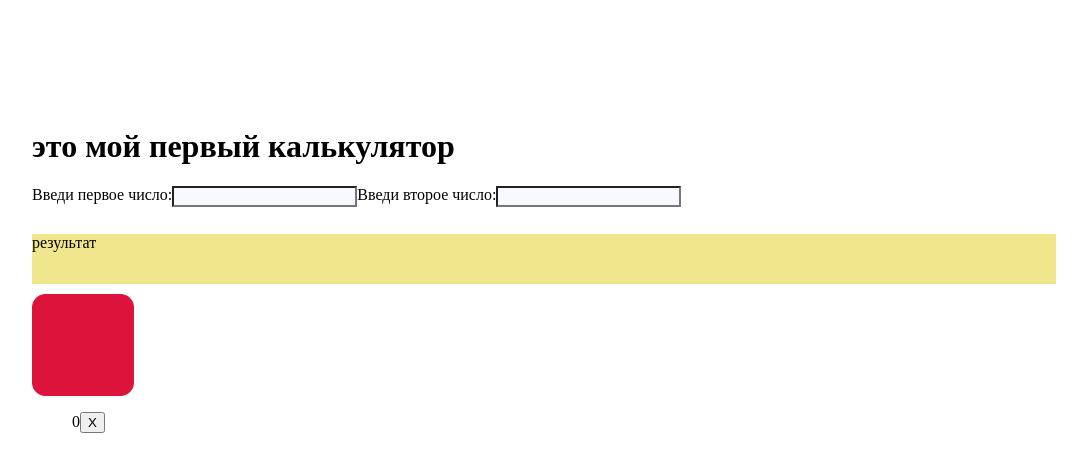
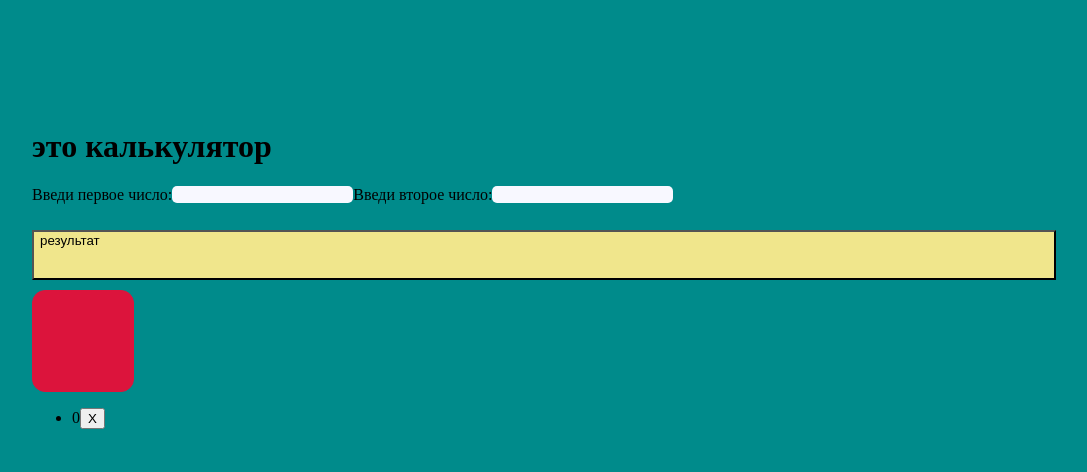
Before and after one commit to julmedvedeva/calculator, a plain HTML site: page index.html in a window 1280 px wide. Both pictures are taken after a click on the element 179 px from the left and 344 px from the top of the page. Shown: the whole page, without its empty margins (96-1183 px from the left). Drawn offline with Linux system fonts and the light colour scheme.

Commit message:
feat: пересобрала генерацию списка

```diff
--- a/index.html
+++ b/index.html
@@ -6,8 +6,9 @@
     <link rel="shortcut icon" type="image/png" href="favicon.ico"/>
     <link href="style.css" rel="stylesheet" />
   </head>
-  <body>
-    <h1>это мой первый калькулятор</h1>
+  <body style='background-color: darkcyan'>
+
+      <h1>это калькулятор</h1>
     <form class="input">
       Введи первое число:
       <input type="text" id="input1" />
@@ -15,8 +16,9 @@
       <input type="text" id="input2" />
     </form>
     <div class="container">
-      <div class="result" id="result" type="button">результат</div>
+      <button class="result" id="result" type="button">результат</button>
     </div>
+
     <script src="script.js"></script>
   </body>
 </html>
--- a/script.js
+++ b/script.js
@@ -1,14 +1,21 @@
 const saveRes = document.createElement('div');
 const allResults = document.createElement('div');
+const list = document.createElement('ul');
 const container = document.querySelector('.container');
 const requestUrl = './data.json';
+
+allResults.id = 'allResults';
+container.append(saveRes);
+container.append(allResults);
+allResults.append(list);
 
 const storage = {
   _val1: 0,
   _val2: 0,
-  result: [],
-  ul: document.createElement('ul'),
+  items: [],
+  ul: document.querySelector('ul'),
 
+  //работа со значением из интупа
   get val1() {
     return this._val1;
   },
@@ -52,45 +59,56 @@ const storage = {
 
   printAllResults(arr) {
     allResults.innerHTML = '';
-    allResults.appendChild(this.generateListMarkup(arr));
+    allResults.appendChild(this.addItem(arr));
   },
 
   generateButtonDelete() {
     const button = document.createElement('button');
     button.innerHTML = 'X';
+    button.className = 'delete';
+
     return button;
   },
 
-  generateListMarkup(arr) {
-    const li = document.createElement('li');
+  createItem() {
+    // Создает элемент вида:
+    const item = {
+      element: document.createElement('li'),
+      id: this.generateId(),
+      value: this.valsSum,
+      button: this.generateButtonDelete(),
+    };
+    item.element.setAttribute('data-id', item.id);
+    item.element.innerHTML = item.value;
+    item.element.appendChild(item.button);
+    item.button.addEventListener('click', this.removeItem(item.id));
 
-    const button = document.createElement('button');
-    button.innerHTML = 'X';
-    li.setAttribute('data-id', this.generateId().toString());
+    // console.log('remove', this.removeItem(item.id));
 
-    arr.map((item) => {
-      li.innerHTML = item.value;
-      li.appendChild(button);
-      li.style.listStyleType = 'none';
-      this.ul.appendChild(li);
-    });
-
-    button.addEventListener('click', () => {
-      this.ul.removeChild(li);
-    });
-
-    return this.ul;
+    // Тут же установи ему data-id, наполни
+    // его всяким и повесь эвент на его кнопку
+    return item;
   },
 
-  updateList(result) {
-    if (result) {
-      this.result = result instanceof Array ? [...this.result, ...result] : [...this.result, result];
-    } else {
-      this.result.push({ id: this.generateId(), value: this.valsSum });
-    }
+  addItem(val) {
+    const item = this.createItem(val);
+    this.items.push({ id: item.id, value: item.value });
+    this.ul.appendChild(item.element);
+  },
+  removeItem(itemId) {
+    console.log(itemId);
+    // Удалим item из массива items и из разметки
 
-    this.printAllResults(this.result);
-    console.log('result', this.result);
+    const data_id = document.querySelector(`*[data-id="${itemId}"]`);
+    console.log('dataId', data_id);
+
+    // const parents = document.querySelector(data_id);
+    // console.log('parents', parents);
+    // for (var i = 0, parent; (parent = parents[i]); i++)
+    //   parent.onclick = function (e) {
+    //     if (e.target.className == 'target') alert(this.className);
+    //   };
+    // deletebleItem.element.addEventListener('click', alert('put in x'));
   },
 };
 
@@ -108,7 +126,7 @@ async function getData(url) {
     const response = await fetch(url);
     const data = await response.json();
 
-    storage.result.push(...data.map((obj) => ({ ...obj })));
+    return storage.items.push(...data.map((obj) => ({ ...obj })));
   } catch (e) {
     console.log(e);
   }
@@ -126,16 +144,14 @@ updateElementStyles(
   'saveRes',
 );
 
-allResults.id = 'allResults';
-container.append(saveRes);
-container.append(allResults);
-
 document.querySelector('#input1').addEventListener('keyup', function ({ target: { value } }) {
   storage.update('val1', value);
 });
 document.querySelector('#input2').addEventListener('keyup', function ({ target: { value } }) {
   storage.update('val2', value);
 });
-document.querySelector('#saveRes').addEventListener('click', () => storage.updateList());
+// document.querySelector('#saveRes').addEventListener('click', () => storage.updateList());
 
 getData(requestUrl);
+
+document.querySelector('#saveRes').addEventListener('click', () => storage.addItem());
--- a/style.css
+++ b/style.css
@@ -1,6 +1,7 @@
 body {
   margin: 0 auto;
   padding: 10%;
+  width: auto;
 }
 .input {
   display: flex;
@@ -14,10 +15,17 @@ body {
 #input1 {
   margin: 0 0 1%;
   background-color: ghostwhite;
+  box-sizing: border-box;
+  box-sizing: border-box;
+  border-radius: 5px;
+  border: none;
 }
 #input2 {
   margin: 0 0 1%;
   background-color: ghostwhite;
+  box-sizing: border-box;
+  border-radius: 5px;
+  border: none;
 }
 #result {
   width: 100%;
```
Also changed, not shown: 2 other files.
